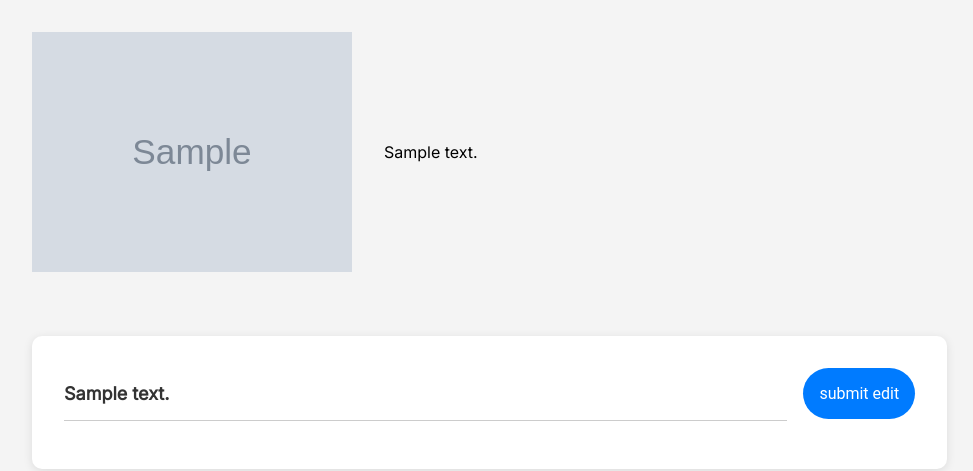
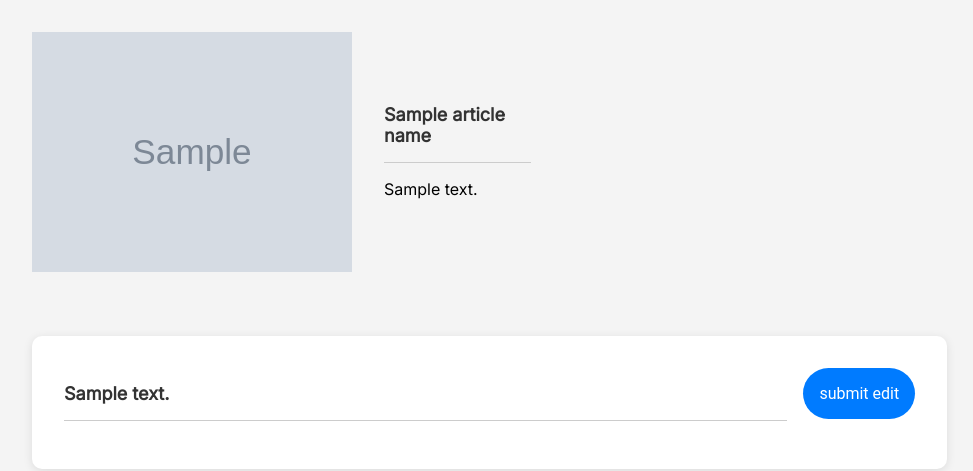
Before and after one commit to tracyywei/alttext-study, a Flask app: template templates/index.html in a window 1280 px wide. Shown: the part 127-598 px from the top of the page, without its empty margins (0-973 px from the left). Run offline with Flask 2, Linux system fonts and the light colour scheme; the template is opened without the code that fills it: most values are stand-ins (such as "Sample title", 1, 10 or a date in 2020); grey boxes marked "Sample" are stand-in pictures.

Commit message:
added context from dataset

```diff
--- a/app.py
+++ b/app.py
@@ -14,16 +14,16 @@ def get_random_data():
     csv_file = os.path.join(data_folder, 'generated_captions_web.csv')
     df = pd.read_csv(csv_file)
     random_row = df.sample(n=1)
-    article_name = random_row['article_id'].values[0]
+    article_name = random_row['articlenames'].values[0]
     image_url = random_row['image'].values[0]
     blip_beam_text = random_row['blip_beam'].values[0]
     context = random_row['context'].values[0]
-    return image_url, blip_beam_text, context
+    return image_url, blip_beam_text, context, article_name
 
 
 @app.route('/', methods=["GET", "POST"])
 def getText():
-    image_url, blip_beam_text, context = get_random_data()
+    image_url, blip_beam_text, context, article_name = get_random_data()
     if request.method == "POST":
         myText = request.form.get("myText")
         wordList = myText.split()
@@ -38,16 +38,16 @@ def getText():
             else:
                 corrected_text += word + ' '
 
-        return render_template("index.html", corrected_text=corrected_text, suggestions=json.dumps(suggestions), image_url=image_url, blip_beam_text=blip_beam_text, context=context)
+        return render_template("index.html", corrected_text=corrected_text, suggestions=json.dumps(suggestions), image_url=image_url, blip_beam_text=blip_beam_text, context=context, article_name=article_name)
         pass
 
-    return render_template("index.html", corrected_text="", suggestions={}, image_url=image_url, blip_beam_text=blip_beam_text, context=context)
+    return render_template("index.html", corrected_text="", suggestions={}, image_url=image_url, blip_beam_text=blip_beam_text, context=context, article_name=article_name)
 
 
 @app.route("/")
 def index():
-    image_url, blip_beam_text = get_random_data()
-    return render_template("index.html", corrected_text="", suggestions={}, image_url=image_url, blip_beam_text=blip_beam_text, context=context)
+    image_url, blip_beam_text, context, article_name = get_random_data()
+    return render_template("index.html", corrected_text="", suggestions={}, image_url=image_url, blip_beam_text=blip_beam_text, context=context, article_name=article_name)
 
 
 
--- a/static/style.css
+++ b/static/style.css
@@ -37,9 +37,13 @@ header {
   width: 20rem;
 }
 
-.imageContainer > p {
+.contextContainer {
   padding: 1rem;
   margin-left: 1rem;
+}
+
+.contextContainer > h2 {
+  font-weight: bolder;
 }
 
 .buttonContainer {
--- a/templates/index.html
+++ b/templates/index.html
@@ -17,7 +17,10 @@
   </header>
   <div class="imageContainer">
     <img src="{{ image_url }}" alt="Uploaded Image">
-    <p>{{ context | safe }}</p>
+    <div class="contextContainer">
+      <h2>{{ article_name | safe }}</h2>
+      <p>{{ context | safe }}</p>
+    </div>
   </div>
   <div class="widthContainer">
     <form id="textarea" action="{{ url_for('getText')}}" method="post">
```
